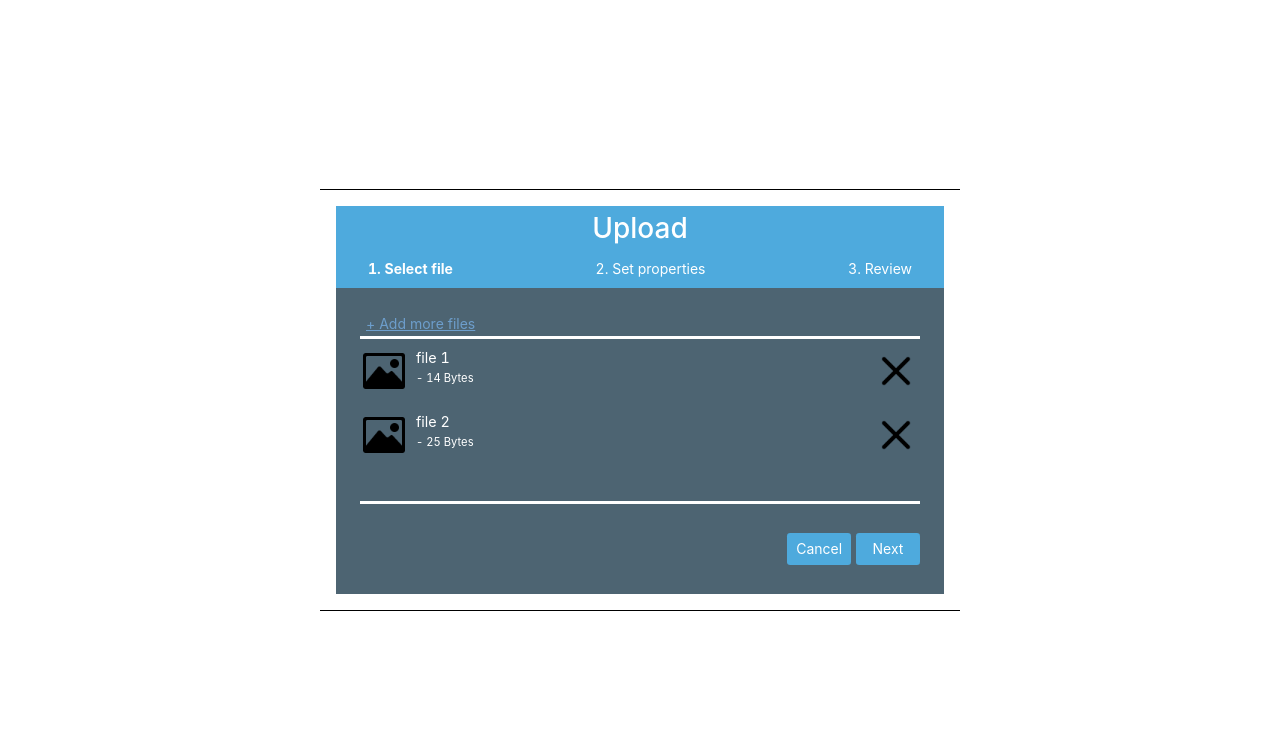
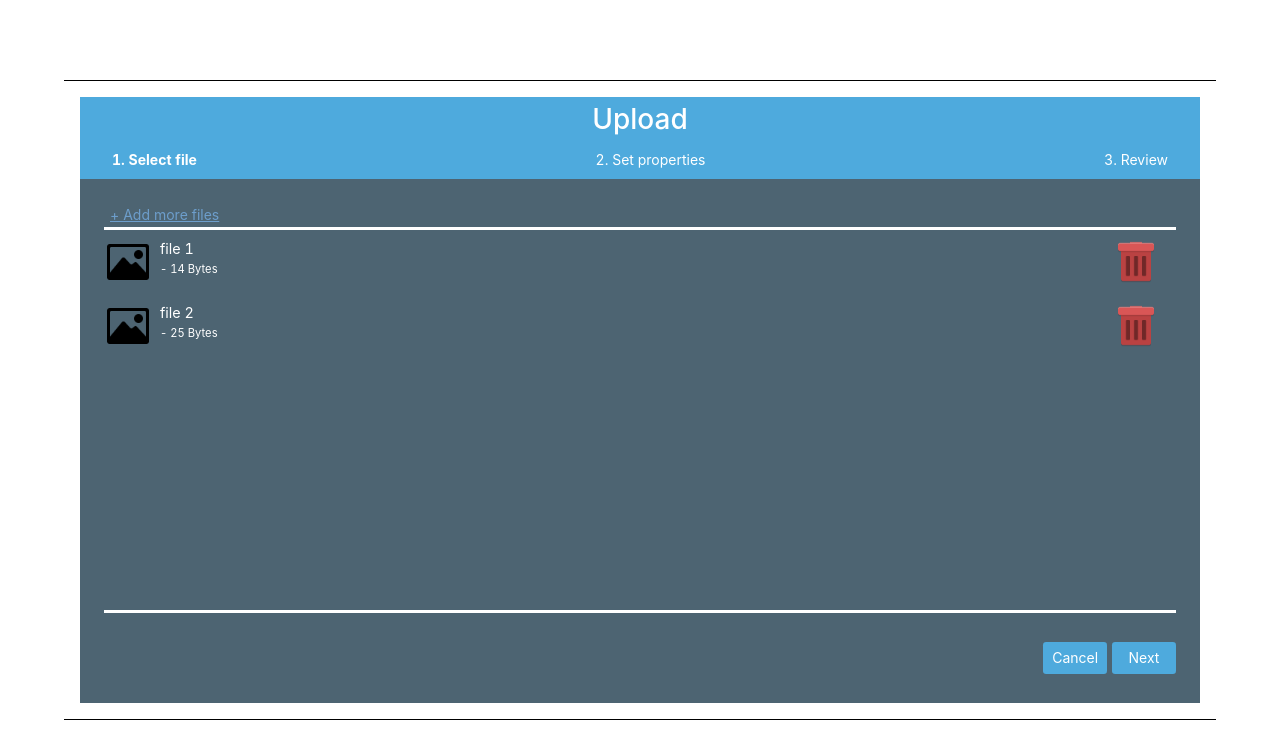
Before and after one commit to Shiba-team/Frontend-Project, a React (Create React App) app: page /upload in a window 1280 px wide. Shown: the top 742 px of the page. Built offline with nearby package versions, Linux system fonts and the light colour scheme.

Commit message:
~ sửa giao diện phần upload

```diff
--- a/src/upload-flow/SelectFile.jsx
+++ b/src/upload-flow/SelectFile.jsx
@@ -20,6 +20,12 @@ class SelectFile extends React.Component {
 			}
 			inputFile.value = ""
 		}
+
+		this.removeFile = (filename) => {
+			if(window.confirm("Xác nhận loại bỏ file này khỏi danh sách upload?")){
+				this.props.removeFile(filename)
+			}
+		}
     }
 
     render(){
@@ -40,7 +46,7 @@ class SelectFile extends React.Component {
 					    		<p className="UploadPage-selectFile-fileSize">- {i.size} Bytes</p>
 					    	</div>
 					    	<div className="UploadPage-selectFile-removeFile">
-					    		<img src={xIcon} onClick={() => this.props.removeFile(i.name)} alt="remove file icon" />
+					    		<img src={xIcon} onClick={() => this.removeFile(i.name)} alt="remove file icon" />
 					    	</div>
 					    </div>
 				    ))}
--- a/src/upload-flow/upload-flow.css
+++ b/src/upload-flow/upload-flow.css
@@ -1,5 +1,11 @@
 .UploadPage-wrapper {
-  height: 100vh;
+  height: 100%;
+  width: 100%;
+  position: fixed;
+  top: 0;
+  left: 0;
+  margin: auto;
+
   display: flex;
   flex-direction: row;
   align-items: center;
@@ -7,16 +13,21 @@
 }
 
 .UploadPage-body {
-  width: 40rem;
+  width: 90%;
+  height: 80%;
   padding: 1rem;
   border-top: black solid 0.1rem;
   border-bottom: black solid 0.1rem;
+
+  display: flex;
+  flex-direction: column;
 }
 
 .UploadPage-content {
   padding: 1.5rem;
   background-color: #4d6472;
   height: 15rem;
+  flex: 1;
 }
 
 .UploadPage-navButtons {
@@ -138,6 +149,7 @@
 
 .UploadPage-selectFile-removeFile {
   margin-left: auto;
+  padding-right: 1rem;
   cursor: pointer;
 }
 
@@ -179,6 +191,7 @@
 .UploadPage-setProperties-radioSelect input,
 .UploadPage-setProperties-radioSelect label {
   cursor: pointer;
+  padding: 0.5rem;
 }
 
 .UploadPage-setProperties-permissions select {
```
Also changed, not shown: src/upload-flow/icon/Icon-X.png.
